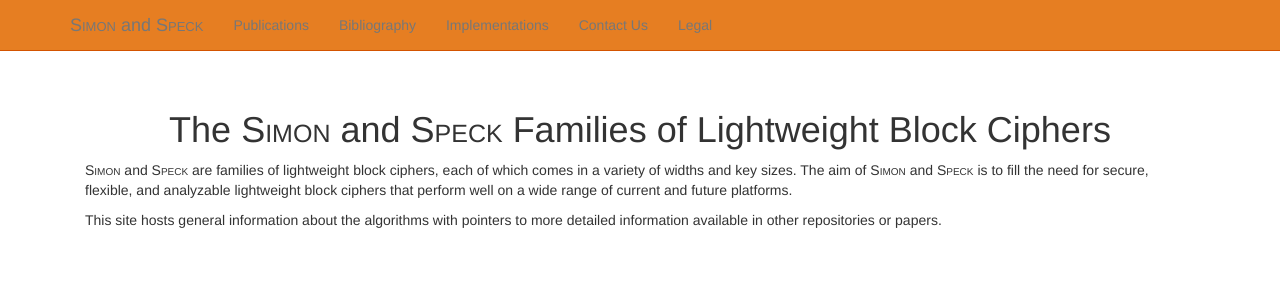
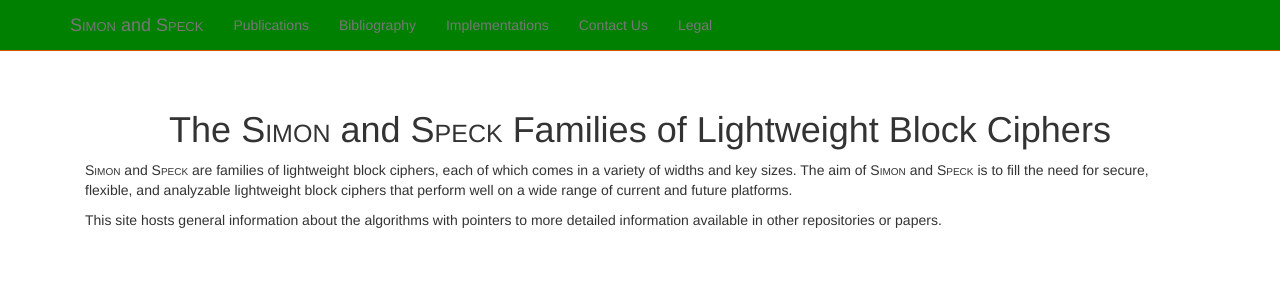
Before and after one commit to nsacyber/simon-speck, a Jekyll site: the page built from index.html, in a window 1280 px wide. Shown: the top 300 px of the page. Built offline with Jekyll 4.4.1, drawn with Linux system fonts in a browser that asks for light colours; nearby versions of some CDN libraries.

Commit message:
Navbar color adjustments

```diff
--- a/css/main.css
+++ b/css/main.css
@@ -7,7 +7,7 @@ body {
 }
 
 .navbar-default {
-    background-color: #e67e22;
+    background-color: green;
     border-color: #d35400;
     color: white;
 }
```
